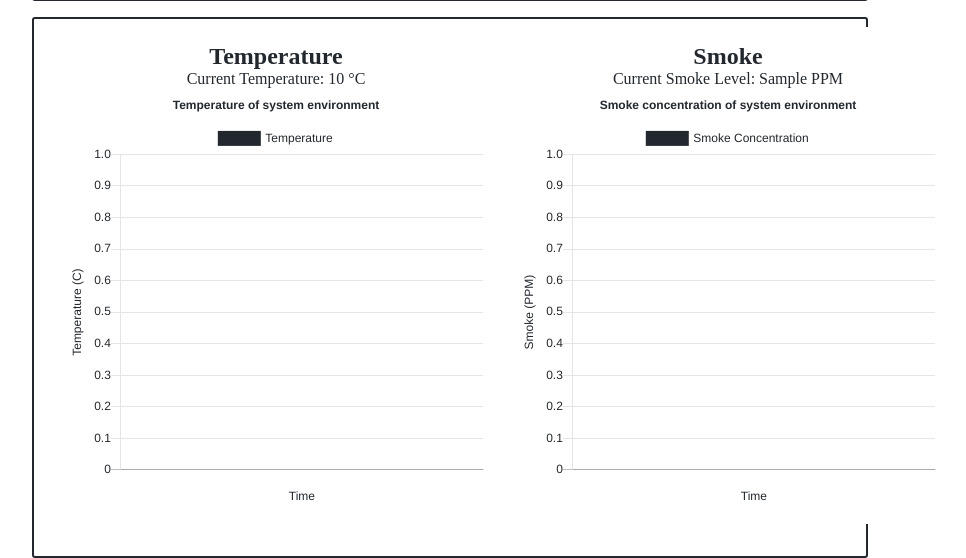
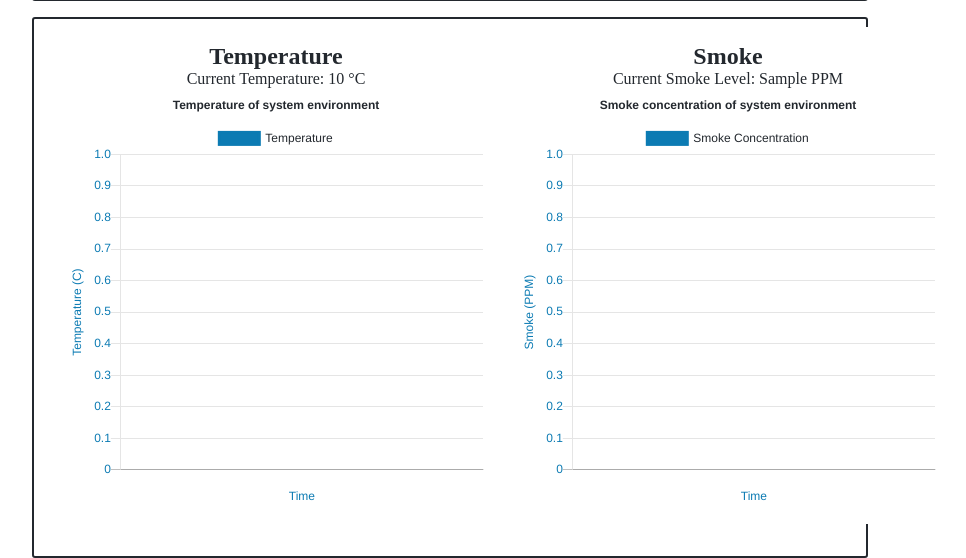
Before and after one commit to SYSC3010-W24/sysc3010-project-l1-g8, a Flask app: template web-app/templates/index.html in a window 1280 px wide. Shown: the part 395-953 px from the top of the page, without its empty margins (190-1156 px from the left). Run offline with Flask 3, Linux system fonts and the light colour scheme; the template is opened without the code that fills it: most values are stand-ins (such as "Sample title", 1, 10 or a date in 2020); data that the repository does not hold is empty; parts of the project's set-up code (start-up, migrations or seed data) failed here and were passed over; some libraries are stand-ins or nearby versions.

Commit message:
feat: Update graph colors for light and dark mode

```diff
--- a/web-app/templates/index.html
+++ b/web-app/templates/index.html
@@ -98,7 +98,7 @@
           <div class="graph-container">
             <div class="temperature-box">
               <p class="title-2">Temperature</p>
-              <p class="current-temp">Current Temperature: {{current_temperature}} &#176;C</p>
+              <p style="color:var(--text-color)" class="current-temp">Current Temperature: {{current_temperature}} &#176;C</p>
               <canvas id="temperature-graph" width="420" height="420"></canvas>
             </div>
 
@@ -154,11 +154,11 @@
                             temperature_chart.data.datasets[0].data = data.vals;
                             temperature_chart.options.title.fontColor = getComputedStyle(document.documentElement).getPropertyValue('--text-color');
                           temperature_chart.options.legend.labels.fontColor = getComputedStyle(document.documentElement).getPropertyValue('--text-color');
-                          temperature_chart.options.scales.xAxes[0].scaleLabel.fontColor = getComputedStyle(document.documentElement).getPropertyValue('--text-color');
-                          temperature_chart.options.scales.yAxes[0].scaleLabel.fontColor = getComputedStyle(document.documentElement).getPropertyValue('--text-color');
-                          temperature_chart.options.scales.yAxes[0].ticks.fontColor = getComputedStyle(document.documentElement).getPropertyValue('--text-color');
-                          temperature_chart.options.scales.xAxes[0].ticks.fontColor = getComputedStyle(document.documentElement).getPropertyValue('--text-color');
-                          temperature_chart.data.datasets[0].borderColor = getComputedStyle(document.documentElement).getPropertyValue('--border-color');
+                          temperature_chart.options.scales.xAxes[0].scaleLabel.fontColor = getComputedStyle(document.documentElement).getPropertyValue('--link-hover-color');
+                          temperature_chart.options.scales.yAxes[0].scaleLabel.fontColor = getComputedStyle(document.documentElement).getPropertyValue('--link-hover-color');
+                          temperature_chart.options.scales.yAxes[0].ticks.fontColor = getComputedStyle(document.documentElement).getPropertyValue('--link-hover-color');
+                          temperature_chart.options.scales.xAxes[0].ticks.fontColor = getComputedStyle(document.documentElement).getPropertyValue('--link-hover-color');
+                          temperature_chart.data.datasets[0].borderColor = getComputedStyle(document.documentElement).getPropertyValue('--link-hover-color');
                             temperature_chart.update();
                         })
                     })
@@ -221,11 +221,11 @@
                             smoke_chart.data.datasets[0].data = data.vals;
                             smoke_chart.options.title.fontColor = getComputedStyle(document.documentElement).getPropertyValue('--text-color');
                             smoke_chart.options.legend.labels.fontColor = getComputedStyle(document.documentElement).getPropertyValue('--text-color');
-                            smoke_chart.options.scales.xAxes[0].scaleLabel.fontColor = getComputedStyle(document.documentElement).getPropertyValue('--text-color');
-                            smoke_chart.options.scales.yAxes[0].scaleLabel.fontColor = getComputedStyle(document.documentElement).getPropertyValue('--text-color');
-                            smoke_chart.options.scales.yAxes[0].ticks.fontColor = getComputedStyle(document.documentElement).getPropertyValue('--text-color');
-                            smoke_chart.options.scales.xAxes[0].ticks.fontColor = getComputedStyle(document.documentElement).getPropertyValue('--text-color');
-                            smoke_chart.data.datasets[0].borderColor = getComputedStyle(document.documentElement).getPropertyValue('--border-color');
+                            smoke_chart.options.scales.xAxes[0].scaleLabel.fontColor = getComputedStyle(document.documentElement).getPropertyValue('--link-hover-color');
+                            smoke_chart.options.scales.yAxes[0].scaleLabel.fontColor = getComputedStyle(document.documentElement).getPropertyValue('--link-hover-color');
+                            smoke_chart.options.scales.yAxes[0].ticks.fontColor = getComputedStyle(document.documentElement).getPropertyValue('--link-hover-color');
+                            smoke_chart.options.scales.xAxes[0].ticks.fontColor = getComputedStyle(document.documentElement).getPropertyValue('--link-hover-color');
+                            smoke_chart.data.datasets[0].borderColor = getComputedStyle(document.documentElement).getPropertyValue('--link-hover-color');
                             smoke_chart.update();
                         })
                     })
```
